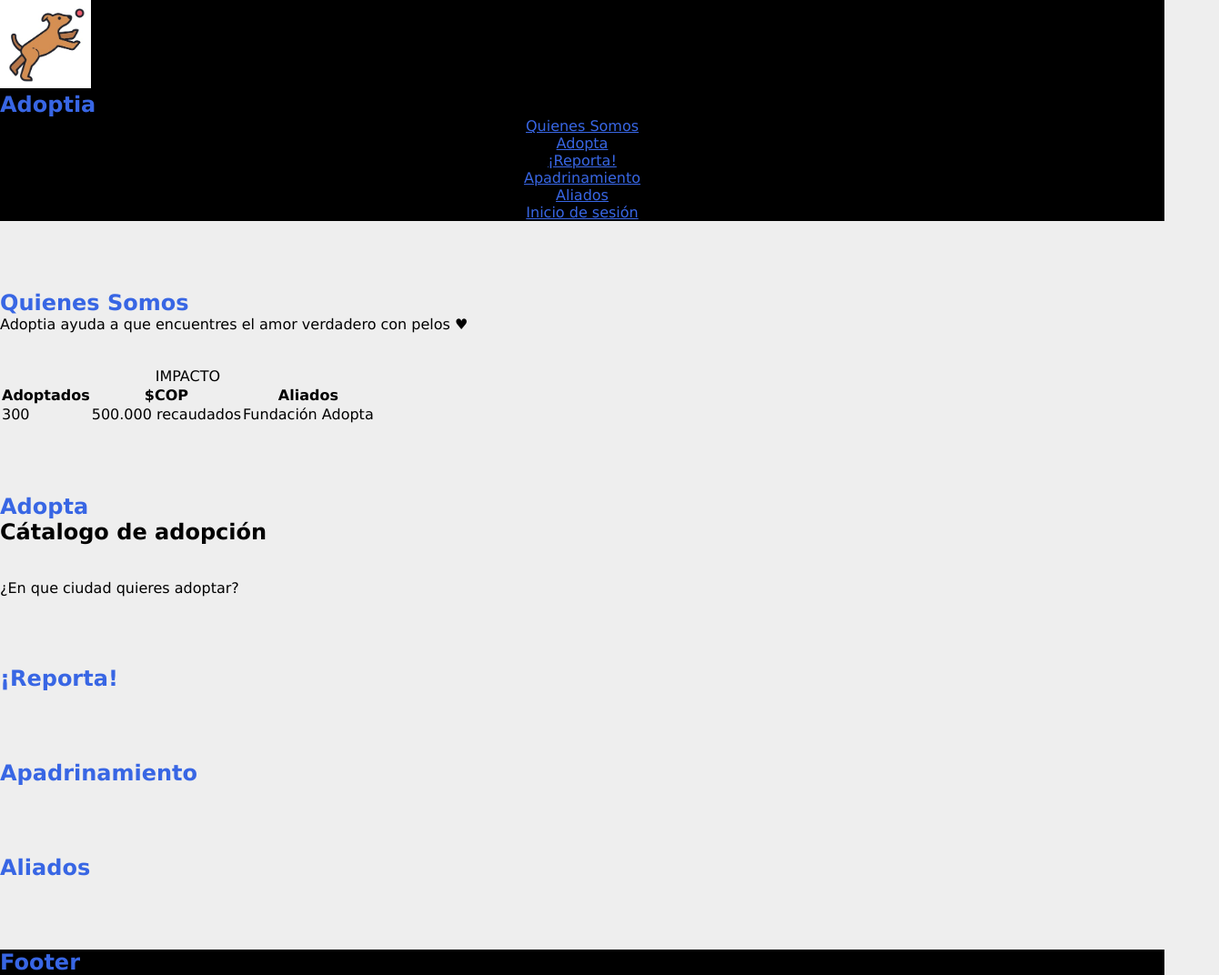
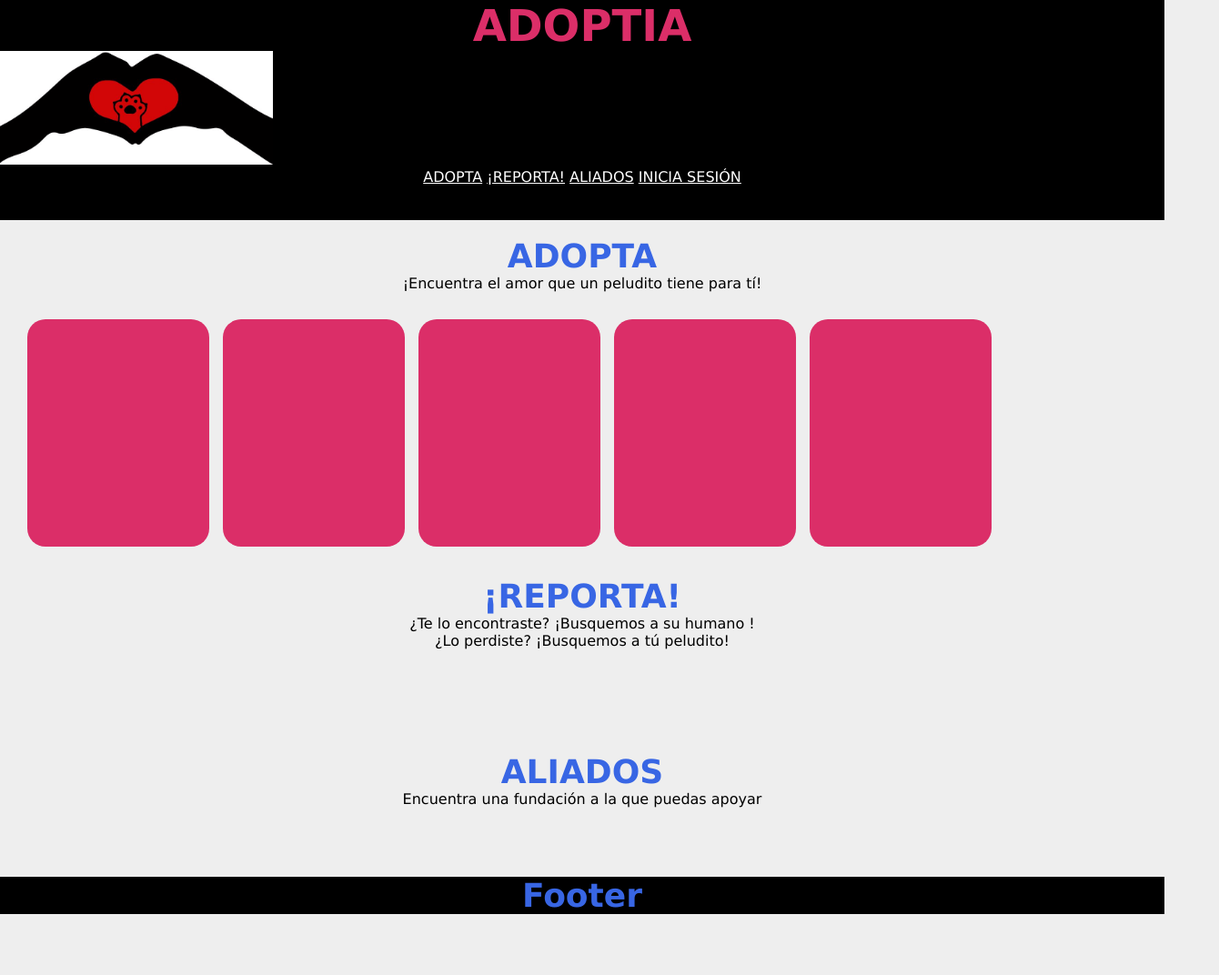
Before and after one commit to delospp/delospp, a plain HTML site: page index.html in a window 1280 px wide. Shown: the whole page at 91% size, 1340 px wide, since content can reach past the window. After the commit the page ends 1005 px from the top, so only its background shows below. Drawn offline with Linux system fonts and the light colour scheme.

Commit message:
cambios a figma, html y css

```diff
--- a/index.html
+++ b/index.html
@@ -4,7 +4,7 @@
     <meta charset="UTF-8">
     <meta http-equiv="X-UA-Compatible" content="IE=edge">
     <meta name="viewport" content="width=device-width, initial-scale=1.0">
-    <link rel="icon" href="./img/favicon.ico" type="image/ico">
+    <link rel="icon" href="./img/favicon.jpg" type="image/jpg">
     <!-- https://icon-icons.com/icon/haski-dog-animal/15241 -->
     <title>Adoptia | ♥ Encuentra el amor verdadero con pelos ♥ </title>
     <link rel="stylesheet" href="style.css">
@@ -13,82 +13,58 @@
 
 <body>
     <header>
-        <img src="img/icono.jpeg" alt="logo" width="100px">
+        <h1><strong>ADOPTIA</strong></h1> <img src="./img/favicon.jpg" alt="logo" width="300px">
+         <section style="text-align-last: center;">
+            <a href="#Adopta">ADOPTA</a>
+            <a href="#Reporta">¡REPORTA!</a>
+            <a href="#Aliados">ALIADOS</a>
+            <a href="#">INICIA SESIÓN</a>
+        </section> <br/><br/>
+    </header>
+    <br/>
+    <h2 id="Adopta">ADOPTA</h2>
+    <p>
+        ¡Encuentra el amor que un peludito tiene para tí!
+    </p>
 
-        <h1>Adoptia</h1>
+        <!-- carrousel de imagenes -->
+    <section class="carousel">
+        <div class="carousel_container">
+            <div class="carousel-item"></div>
+            <div class="carousel-item"></div>
+            <div class="carousel-item"></div>
+            <div class="carousel-item"></div>
+            <div class="carousel-item"></div>
 
-
-        <section style="text-align-last: center;">
-            <ul>
-                <li><a href="#QuienesSomos">Quienes Somos</a></li>
-                <li><a href="#Adopta">Adopta</a></li>
-                <li><a href="#Reporta">¡Reporta!</a></li>
-                <li><a href="#Apadrinamiento">Apadrinamiento</a></li>
-                <li><a href="#Aliados">Aliados</a></li>
-                <li><a href="#">Inicio de sesión</a></li>
-            </ul>
-        </section>
-
-    </header>
-
-    <br/><br/><br/><br/>
+        </div>
+      </section>
 
     <section>
-        <h1 id="QuienesSomos">Quienes Somos</h1>
+        <h2 id="Reporta">¡REPORTA!</h2>
         <p>
-            Adoptia ayuda a que encuentres el amor verdadero con pelos ♥
+            ¿Te lo encontraste?  ¡Busquemos a su humano !
+            <br/>
+            ¿Lo perdiste?  ¡Busquemos a tú peludito!
         </p>
         <br/><br/>
-        <table>
-            <caption>IMPACTO</caption>
-            <tr>
-                <th>Adoptados</th>
-                <th>$COP</th>
-                <th>Aliados</th>
-            </tr>
-            <tr>
-                <td>300</td>
-                <td>500.000 recaudados</td>
-                <td>Fundación Adopta </td>
-            </tr>
-        </table>
+
     </section>
 
     <br/><br/><br/><br/>
 
     <section>
-        <h1 id="Adopta">Adopta</h1>
+        <h2 id="Aliados">ALIADOS</h2>
+        <p>
+            Encuentra una fundación a la que puedas apoyar
+        </p>
 
-        <h2>Cátalogo de adopción</h2>
-        <br/><br/>
-        <P>
-            ¿En que ciudad quieres adoptar?
-        </P>
-    </section>
-
-    <br/><br/><br/><br/>
-
-    <section>
-        <h1 id="Reporta">¡Reporta!</h1>
-    </section>
-
-    <br/><br/><br/><br/>
-
-    <section>
-        <h1 id="Apadrinamiento">Apadrinamiento</h1>
-    </section>
-
-    <br/><br/><br/><br/>
-
-    <section>
-        <h1 id="Aliados">Aliados</h1>
     </section>
 
     <br/><br/><br/><br/>
 
     <footer>
-        <h1>Footer</h1>
+        <h2>Footer</h2>
     </footer>
 
-</body>
+    </body>
 </html>
--- a/style.css
+++ b/style.css
@@ -9,7 +9,7 @@ header{
 }
 
 a:link, a:visited, a:hover, a:active{
-    color: rgb(56, 102, 228);
+    color: rgb(255, 255, 255);
     font-size: 16px;
 }
 
@@ -19,14 +19,62 @@ body {
 }
 
 h1{
+    color: rgb(219, 46, 104);
+    font-size: 48px;
+    text-align-last: center;
+}
+
+h2{
     color: rgb(56, 102, 228);
-    font-size: 24px;
+    font-size: 36px;
+    text-align-last: center;
 }
 
 p{
     font-size: 16px;
+    text-align-last: center;
 }
 
 footer{
     background-color: black;
 }
+
+.carousel{
+    width: 100%;
+    overflow: scroll;
+    padding: 30px;
+    position: relative;
+}
+
+.carousel__container{
+    white-space: nowrap;
+    margin: 70px 0px;
+    padding-bottom: 10px;
+}
+
+.carousel-item{
+    background-color: rgb(219, 46, 104);
+    width: 200px;
+    Height: 250px;
+    border-radius: 20px;
+    overflow: hidden;
+    margin-right: 10px;
+    display: inline-block;
+    cursor: pointer;
+    transition: 450ms all;
+    transform-origin: center;
+
+}
+
+.carousel-item:hover ~ .carousel-item{
+    transform: translate3d(100px, 0, 0);
+}
+
+.carousel__container:hover ~ .carousel-item {
+    opacity: 0.3;
+}
+
+.carousel__container:hover ~ .carousel-item:hover {
+    transform: scale(1.5);
+    opacity: 1;
+}
```
Also changed, not shown: img/favicon.jpg (added).
